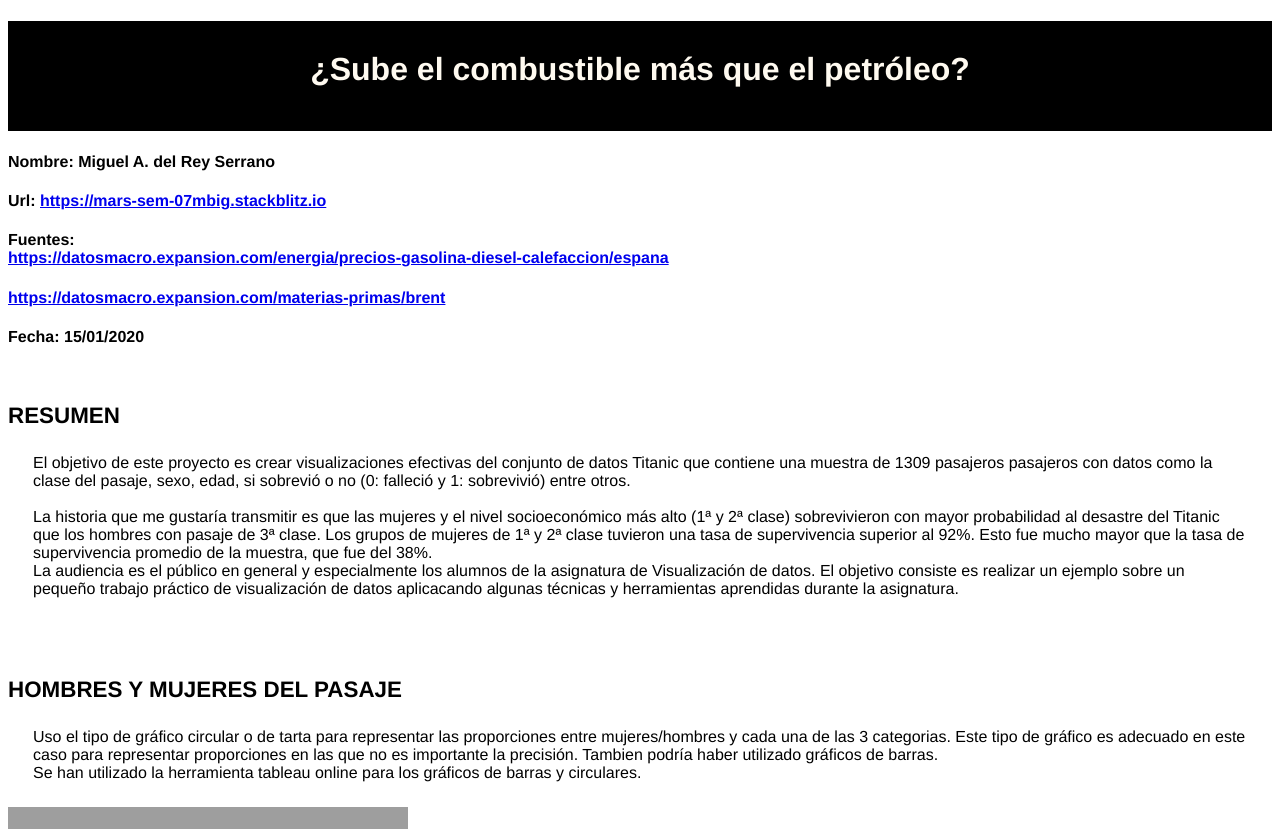
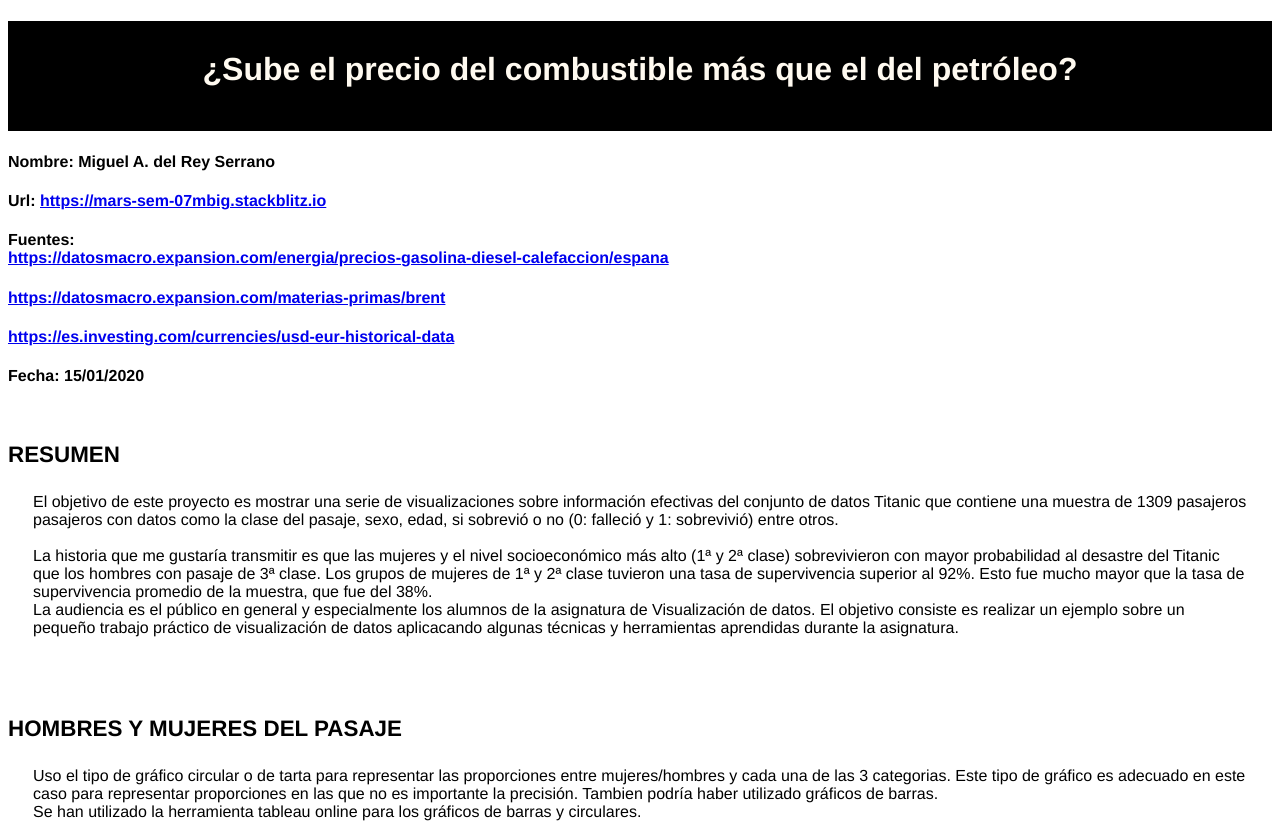
Before and after one commit to madelrey/madelrey-Seminario, a website: page index.html in a window 1280 px wide. Shown: the top 829 px of the page. Drawn offline with nearby package versions, Linux system fonts and the light colour scheme; grey boxes are pictures that could not be loaded.

Commit message:
2 files modified, 1 deleted

```diff
--- a/index.html
+++ b/index.html
@@ -46,7 +46,7 @@
 </head>
 
 <body>
-    <h1 class="main-title">¿Sube el combustible más que el petróleo?</h1>
+    <h1 class="main-title">¿Sube el precio del combustible más que el del petróleo?</h1>
     <h4 class="main-autor">Nombre: Miguel A. del Rey Serrano</h3>
     <h4 class="main-url">Url: <a href="https://mars-sem-07mbig.stackblitz.io">https://mars-sem-07mbig.stackblitz.io</a></h3>
     <h4 class="main-fuente">Fuentes:
@@ -54,6 +54,8 @@
       <a href="https://datosmacro.expansion.com/energia/precios-gasolina-diesel-calefaccion/espana">https://datosmacro.expansion.com/energia/precios-gasolina-diesel-calefaccion/espana</a></h4>
       <h4>
       <a href="https://datosmacro.expansion.com/materias-primas/brent">https://datosmacro.expansion.com/materias-primas/brent</a></h4>
+      <h4>
+      <a href="https://es.investing.com/currencies/usd-eur-historical-data">https://es.investing.com/currencies/usd-eur-historical-data</a></h4>
 
     <h4 class="main-fecha">Fecha: 15/01/2020</h4>
     <br>
@@ -63,7 +65,7 @@
     <div class="summary">
         <h2 class="text-title">Resumen</h2>
         <div class="text">
-El objetivo de este proyecto es crear visualizaciones efectivas del conjunto de datos Titanic que contiene una muestra de 1309 pasajeros pasajeros con datos como la clase del pasaje, sexo, edad, si sobrevió o no (0: falleció y 1: sobrevivió) entre otros.
+El objetivo de este proyecto es mostrar una serie de visualizaciones sobre información efectivas del conjunto de datos Titanic que contiene una muestra de 1309 pasajeros pasajeros con datos como la clase del pasaje, sexo, edad, si sobrevió o no (0: falleció y 1: sobrevivió) entre otros.
 <br>
 <br>
 
```
Also changed, not shown: README.md (deleted), style.css (line endings or trailing spaces).
